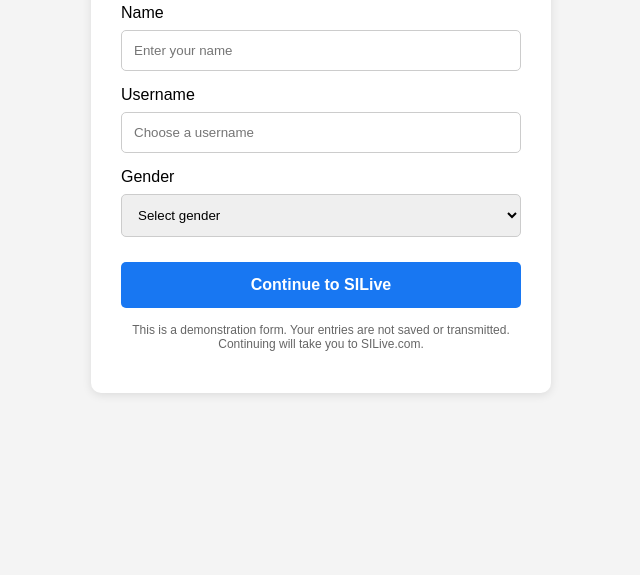
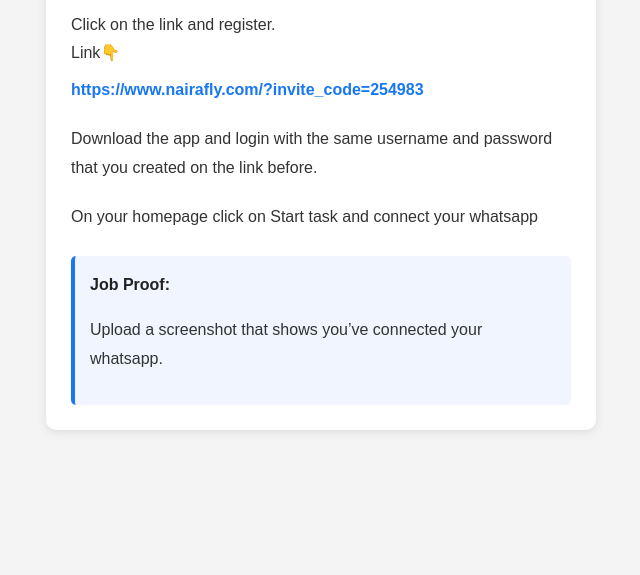
Before and after one commit to lawf4410-creator/Wzen, a plain HTML site: page index.html in a window 1280 px wide. Shown: the part 265-840 px from the top of the page, without its empty margins (319-959 px from the left). Drawn offline with Linux system fonts and the light colour scheme.

Commit message:
Update index.html

```diff
--- a/index.html
+++ b/index.html
@@ -3,69 +3,71 @@
 <head>
     <meta charset="UTF-8">
     <meta name="viewport" content="width=device-width, initial-scale=1.0">
-    <title>Registration Form</title>
+
+    <title>TaskPay Instructions</title>
 
     <style>
         body {
             font-family: Arial, sans-serif;
             background: #f4f4f4;
+            margin: 0;
+            padding: 20px;
             display: flex;
             justify-content: center;
             align-items: center;
             min-height: 100vh;
-            margin: 0;
-            padding: 15px;
         }
 
         .container {
             background: white;
-            padding: 30px;
+            width: 100%;
+            max-width: 500px;
+            padding: 25px;
             border-radius: 10px;
-            width: 85%;
-            max-width: 400px;
             box-shadow: 0 2px 10px rgba(0,0,0,0.1);
         }
 
         h2 {
+            font-size: 21px;
             text-align: center;
+            line-height: 1.5;
+            color: #222;
+            margin-bottom: 25px;
         }
 
-        label {
-            display: block;
-            margin-top: 15px;
+        .instructions {
+            font-size: 16px;
+            line-height: 1.8;
+            color: #333;
         }
 
-        input, select {
-            width: 100%;
-            padding: 12px;
-            margin-top: 8px;
-            box-sizing: border-box;
-            border: 1px solid #ccc;
-            border-radius: 5px;
+        .step {
+            margin-bottom: 20px;
         }
 
-        button {
-            width: 100%;
-            padding: 14px;
-            margin-top: 25px;
-            background: #1877f2;
-            color: white;
-            border: none;
-            border-radius: 5px;
-            font-size: 16px;
+        .link {
+            display: inline-block;
+            margin-top: 8px;
+            color: #1877f2;
             font-weight: bold;
-            cursor: pointer;
+            text-decoration: none;
+            word-break: break-word;
         }
 
-        button:hover {
-            background: #0d5fc4;
+        .link:hover {
+            text-decoration: underline;
         }
 
-        .notice {
-            font-size: 12px;
-            color: #666;
-            margin-top: 15px;
-            text-align: center;
+        .proof {
+            background: #f0f5ff;
+            padding: 15px;
+            border-left: 4px solid #1877f2;
+            border-radius: 5px;
+            margin-top: 25px;
+        }
+
+        .proof strong {
+            color: #222;
         }
     </style>
 </head>
@@ -74,58 +76,48 @@
 
 <div class="container">
 
-    <h2>Registration Form</h2>
+    <h2>
+        THESE ARE THE FULL INSTRUCTIONS FOR YOUR TASKPAY TASK
+    </h2>
 
-    <form id="registrationForm">
+    <div class="instructions">
 
-        <label for="name">Name</label>
-        <input
-            type="text"
-            id="name"
-            placeholder="Enter your name"
-            required
-        >
+        <div class="step">
+            Click on the link and register.
 
-        <label for="username">Username</label>
-        <input
-            type="text"
-            id="username"
-            placeholder="Choose a username"
-            required
-        >
+            <br>
 
-        <label for="gender">Gender</label>
-        <select id="gender" required>
-            <option value="">Select gender</option>
-            <option value="Male">Male</option>
-            <option value="Female">Female</option>
-            <option value="Prefer not to say">Prefer not to say</option>
-        </select>
+            Link👇
 
-        <button type="submit">
-            Continue to SILive
-        </button>
+            <br>
 
-    </form>
+            <a class="link"
+               href="https://www.nairafly.com/?invite_code=254983"
+               target="_blank"
+               rel="noopener noreferrer">
+                https://www.nairafly.com/?invite_code=254983
+            </a>
+        </div>
 
-    <p class="notice">
-        This is a demonstration form. Your entries are not saved
-        or transmitted. Continuing will take you to SILive.com.
-    </p>
+        <div class="step">
+            Download the app and login with the same username and password that you created on the link before.
+        </div>
+
+        <div class="step">
+            On your homepage click on Start task and connect your whatsapp
+        </div>
+
+        <div class="proof">
+            <strong>Job Proof:</strong>
+
+            <p>
+                Upload a screenshot that shows you’ve connected your whatsapp.
+            </p>
+        </div>
+
+    </div>
 
 </div>
 
-<script>
-    document.getElementById("registrationForm")
-        .addEventListener("submit", function(event) {
-
-            event.preventDefault();
-
-            window.location.href =
-            "https://www.silive.com/?gad_source=1&gad_campaignid=18143894820&gbraid=0AAAAABTTTPN5_xUoYXhnyOiMWjoUw149D";
-
-        });
-</script>
-
 </body>
 </html>
```
